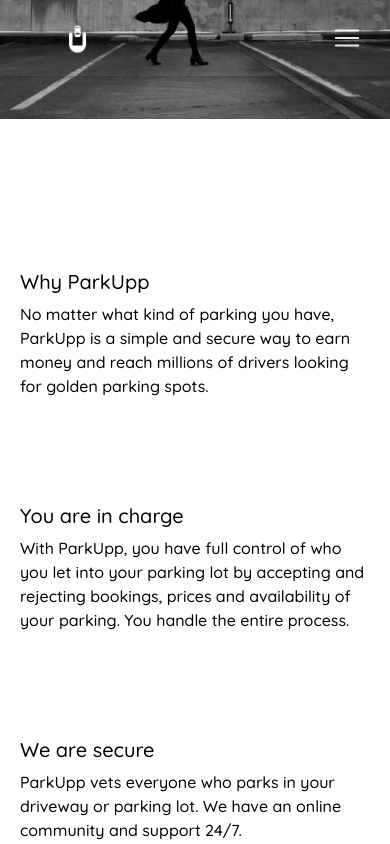
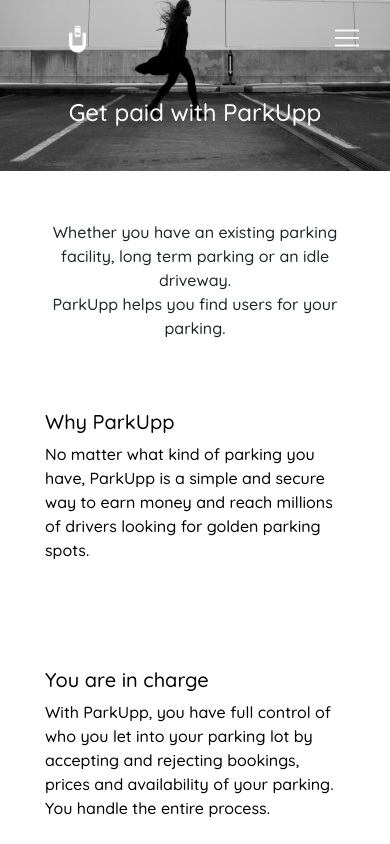
Before and after one commit to LeCray/parkupp, a React (Create React App) app: page /Parking in a window 390 px wide. Shown: the top 844 px of the page. Built offline with nearby package versions, Linux system fonts and the light colour scheme.

Commit message:
Parking screen on Mobile is comming along

```diff
--- a/src/App.css
+++ b/src/App.css
@@ -168,6 +168,13 @@
     height: 400px;
 }
 
+.moreBackground {
+    background-image: url('./more_girl.jpg');
+    background-repeat: no-repeat;
+    background-size:100% auto;
+    height: 200px;
+}
+
 .video {
   height: 400px;
   width: 700px
@@ -186,6 +193,9 @@
     height:  200px;
     width:  400px;
   }
+  .woman {
+    height:  400px;
+  }
 }
 
 .borderr{
--- a/src/Components/Parking.js
+++ b/src/Components/Parking.js
@@ -43,7 +43,20 @@
     return(
         <div style={{height: "100%", "overflow-x": "hidden"}}>
             <link href="https://fonts.googleapis.com/css?family=Quicksand:500" rel="stylesheet"/>
-            <div class="girlBackground sneakers" style={{flex: 1,  paddingTop: 200, paddingLeft: 150, flexDirection: "column", color: "white", fontFamily: "Quicksand"}}>
+
+            {this.state.mobile?
+            <div style={{fontFamily: "Quicksand"}}>
+                <div class="moreBackground" style={{flex: 1,  paddingTop: "25%", color: "white", textAlign: "center"}}>
+                    <h4>Get paid with ParkUpp</h4>
+                </div>
+                <p class="container" style={{marginTop: 20, paddingLeft: 40, paddingRight: 40, textAlign: "center"}}>
+                    Whether you have an existing parking facility,
+                    long term parking or an idle driveway.<br/>
+                    ParkUpp helps you find users for your parking.
+                </p>
+            </div>
+            :
+                <div class="girlBackground woman" style={{flex: 1,  paddingTop: "15%", paddingLeft: 150, color: "white", fontFamily: "Quicksand"}}>
                     <div>
                         <h4>Get paid with ParkUpp</h4>
                         <p>
@@ -53,8 +66,9 @@
                         </p>
                     </div>
                 </div>
+            }
 
-            <div class="container" style={{marginTop: 50, fontFamily: "Quicksand"}}>
+            <div class="container" style={{marginTop: 50, paddingLeft: 40, paddingRight: 40, fontFamily: "Quicksand"}}>
                 <div class="row" style={{color: "black"}}>
                     <div class="col-lg-4" style={{padding: 20}}>
                         <h5><strong>Why ParkUpp</strong></h5>
@@ -81,7 +95,11 @@
                     </div>
                 </div>
 
+                {this.state.mobile?
+                    <h2 style={{marginTop: 25}}> How to share your parking</h2>
+                :
                     <h1 style={{marginTop: 25}}> How to share your parking</h1>
+                }
 
                 {this.state.mobile?
                     <div>
@@ -184,9 +202,49 @@
                 }
 
 
+                {this.state.mobile?
+                    <h2 style={{marginTop: 50}}> ParkUpp works on safety</h2>
+                :
+                    <h1 style={{marginTop: 50}}> ParkUpp works on safety</h1>
+                }
 
-                <h1 style={{marginTop: 50}}> ParkUpp works on safety</h1>
+                {this.state.mobile?
+                    <div>
+                        <div style={{marginTop: 30}}>
+                            <img src={require("../badge.png")} class="align-top" style={{height: 50, marginRight: 10, display: "inline-block"}}/>
+                            <div style={{display: "inline-block"}}>
+                                <h5 ><strong>Host<br/>Guarantee</strong></h5>
+                            </div>
+                            <p style={{marginTop: 15}}>
+                                In rare event of accidental damage, ParkUpp has you covered for 3rd party liability.
+                                Peace of mind at no extra charge
+                            </p>
+                        </div>
 
+                        <div style={{marginTop: 60}}>
+                            <img src={require("../shield.png")} class="align-top" style={{height: 50, marginRight: 10, display: "inline-block"}}/>
+                            <div style={{display: "inline-block"}}>
+                                 <h5><strong>Owner Protection<br/>Insurance</strong></h5>
+                            </div>
+                            <p style={{marginTop: 15}}>
+                                If your guests get hurt or cause property damage, our Owner Protection Insurance
+                                protects you from liability, included free for every ParkUpp owner
+                            </p>
+                        </div>
+
+                        <div style={{marginTop: 60}}>
+                            <img src={require("../trust.png")} class="align-top" style={{height: 50, marginRight: 10, display: "inline-block"}}/>
+                            <div style={{display: "inline-block"}}>
+                                 <h5><strong>Trust<br/>system</strong></h5>
+                            </div>
+                            <p style={{marginTop: 15}}>
+                                All ParkUpp drivers must submit a profile photo and verify their phone & email.
+                                Owner can also require a government ID.
+                                Drivers and owners each publish reviews after check out keeping everyone accountable and respectful.
+                            </p>
+                        </div>
+                    </div>
+                :
                     <div class="row" style={{marginTop: 80}}>
                         <div class="col-lg-4">
                             <div class="row">
@@ -237,6 +295,7 @@
                             </div>
                         </div>
                     </div>
+                }
             </div>
 
             <div style={{paddingBottom: 20, backgroundColor: "#32bca2", color: "white", textAlign: "center", marginTop: 100}}>
```
Also changed, not shown: src/more_girl.jpg (added). Lines whose indentation alone changed are shown as unchanged.
